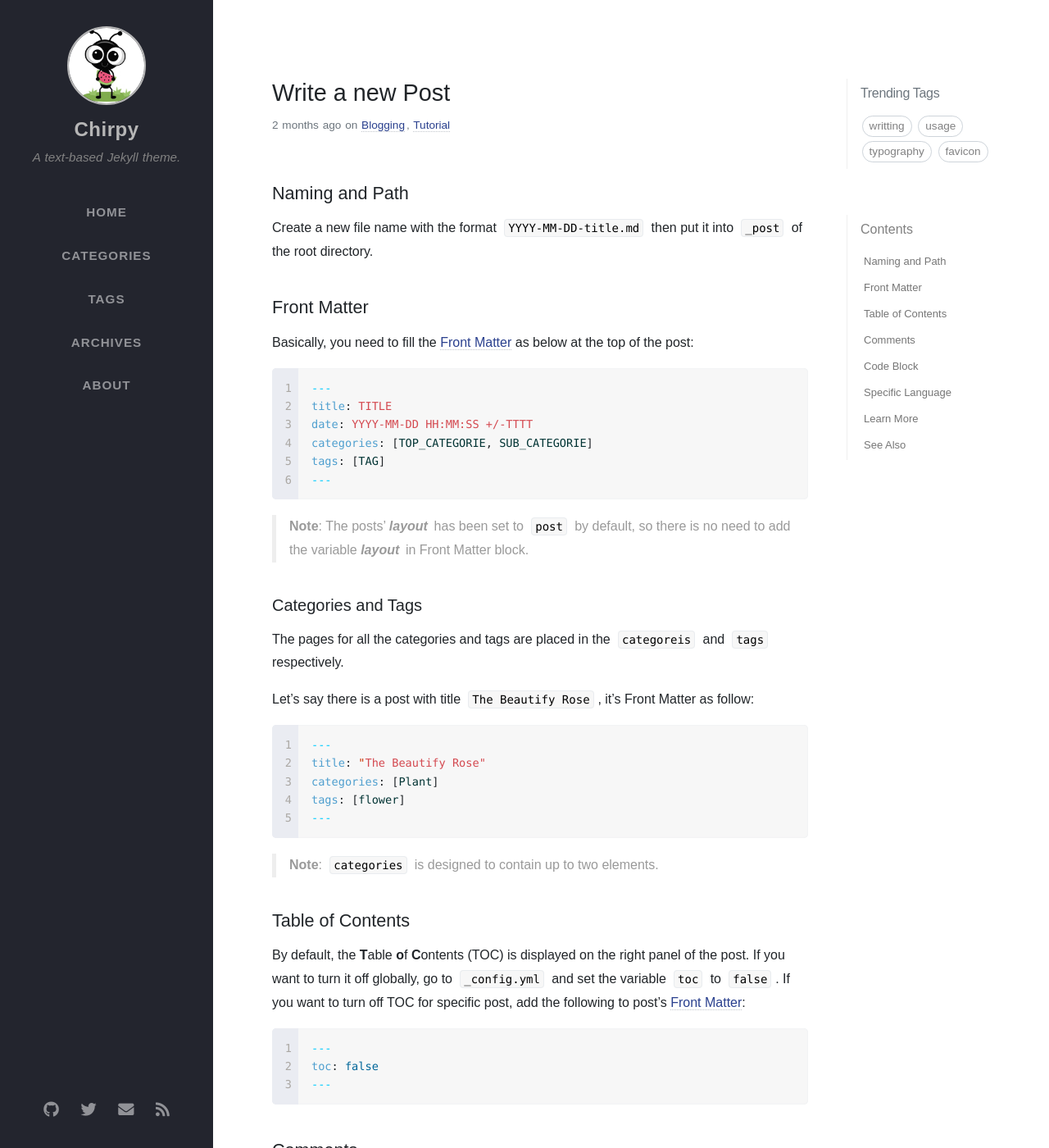
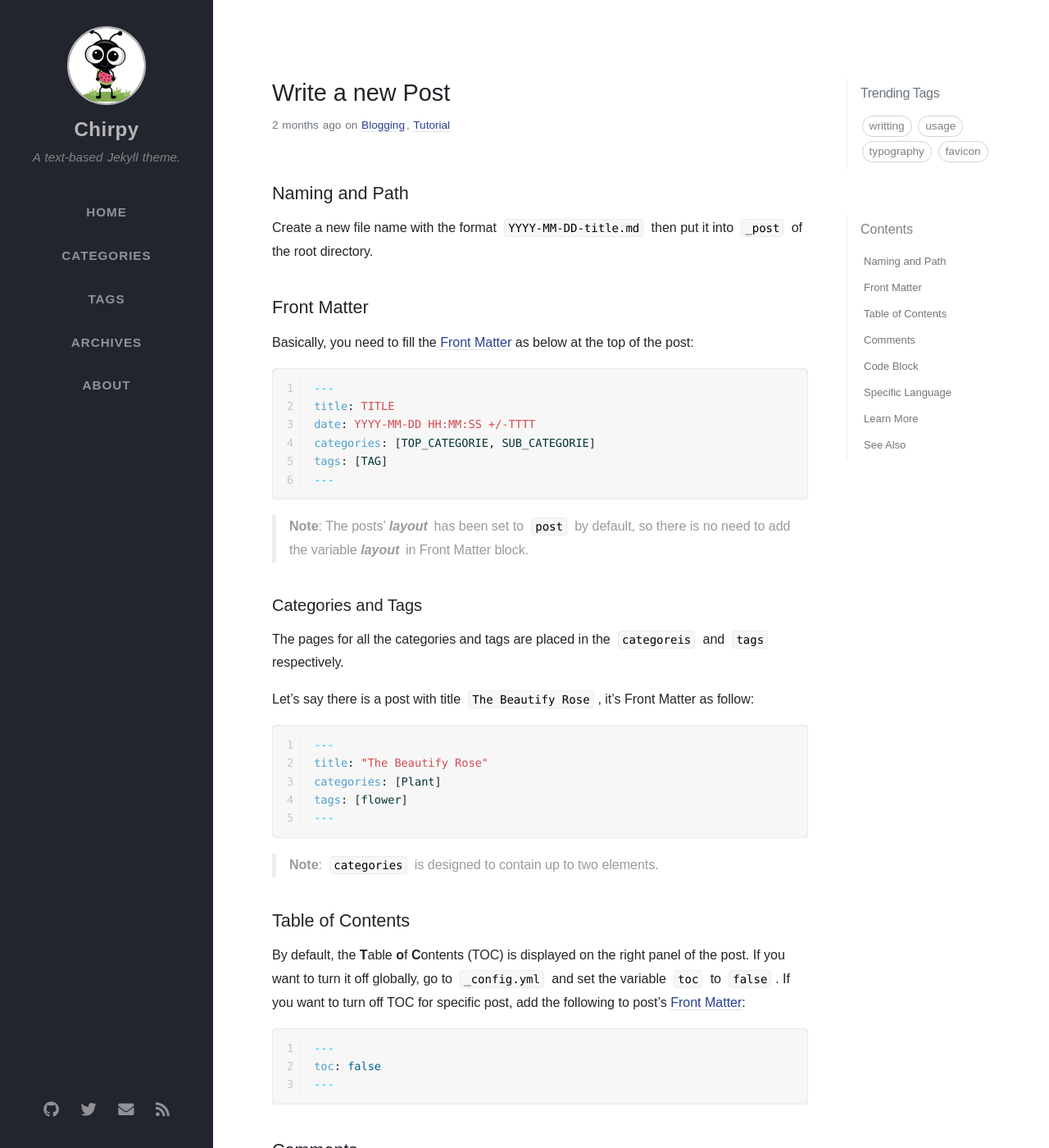
Before and after one commit to Chirram/Chirram.github.io, a Jekyll site: the page built from _posts/2019-08-08-write-a-new-post.md, in a window 1280 px wide and 1400 px high. Shown: the whole window at 82% size. Built offline with Jekyll 4.4.1, drawn with Linux system fonts in a browser that asks for light colours; nearby versions of some CDN libraries; some web fonts are replaced; comment, search, counter and statistics services are not loaded.

Commit message:
Beautified the style for code snippets.

```diff
--- a/assets/css/_src/syntax.scss
+++ b/assets/css/_src/syntax.scss
@@ -76,17 +76,18 @@ figure.highlight,
 
 .highlight {
   overflow: auto;
-  -moz-box-shadow: inset 0 0 2px #e9ecef;
-  -webkit-box-shadow: inset 0 0 2px #e9ecef;
-  box-shadow: inset 0 0 2px #e9ecef;
+  -moz-box-shadow: inset 0 0 2px #c2c6cc;
+  -webkit-box-shadow: inset 0 0 2px #c2c6cc;
+  box-shadow: inset 0 0 2px #c2c6cc;
 }
 
 .highlight .lineno {
-  padding: .8rem .5rem;
-  min-width: 2rem;
+  margin: .8rem 0rem;
+  padding: 0 .5rem;
+  min-width: 2.2rem;
   text-align: right;
-  color: rgba(140, 134, 126, 0.67);
-  background: rgb(234, 236, 242);
+  color: #c2c6cc;
+  border-right: 1px solid #e9ecef;
   -webkit-user-select: none;
   -khtml-user-select: none;
   -moz-user-select: none;
```
